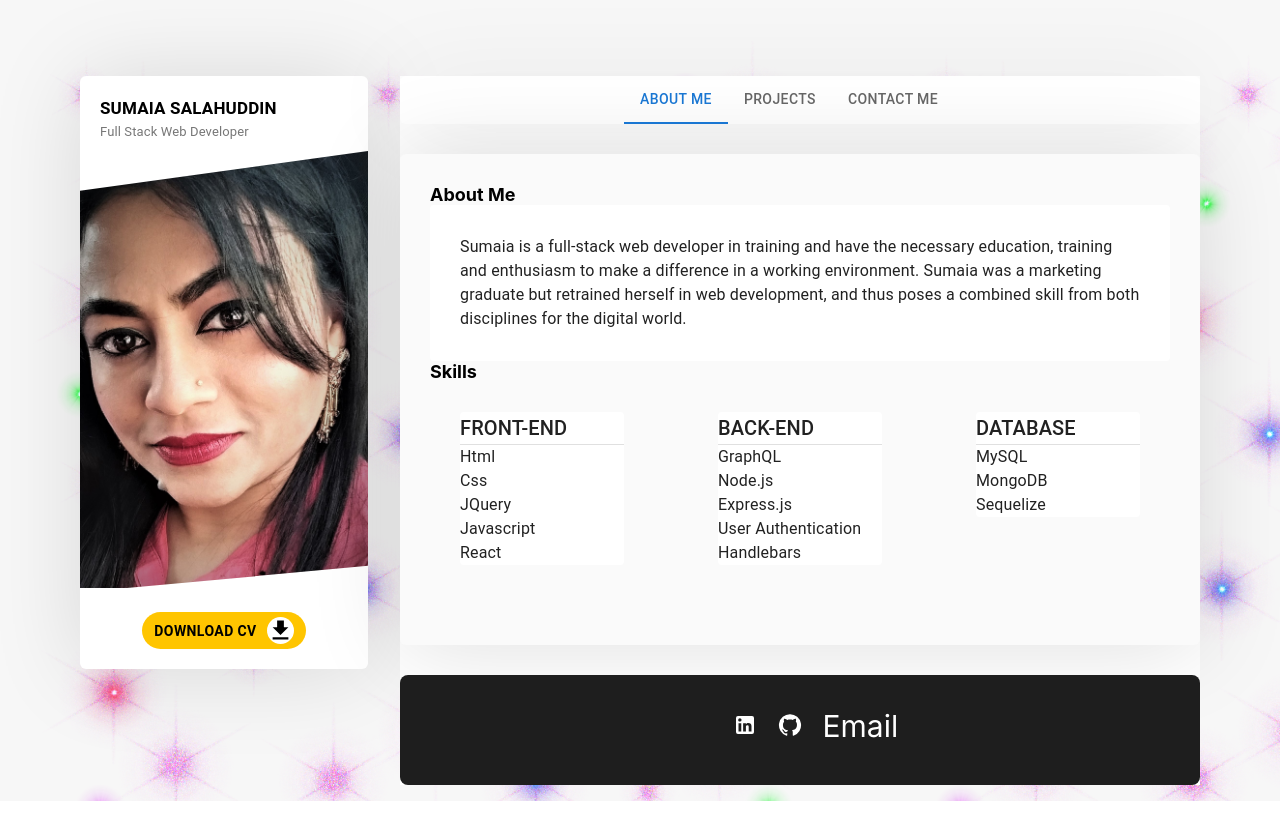
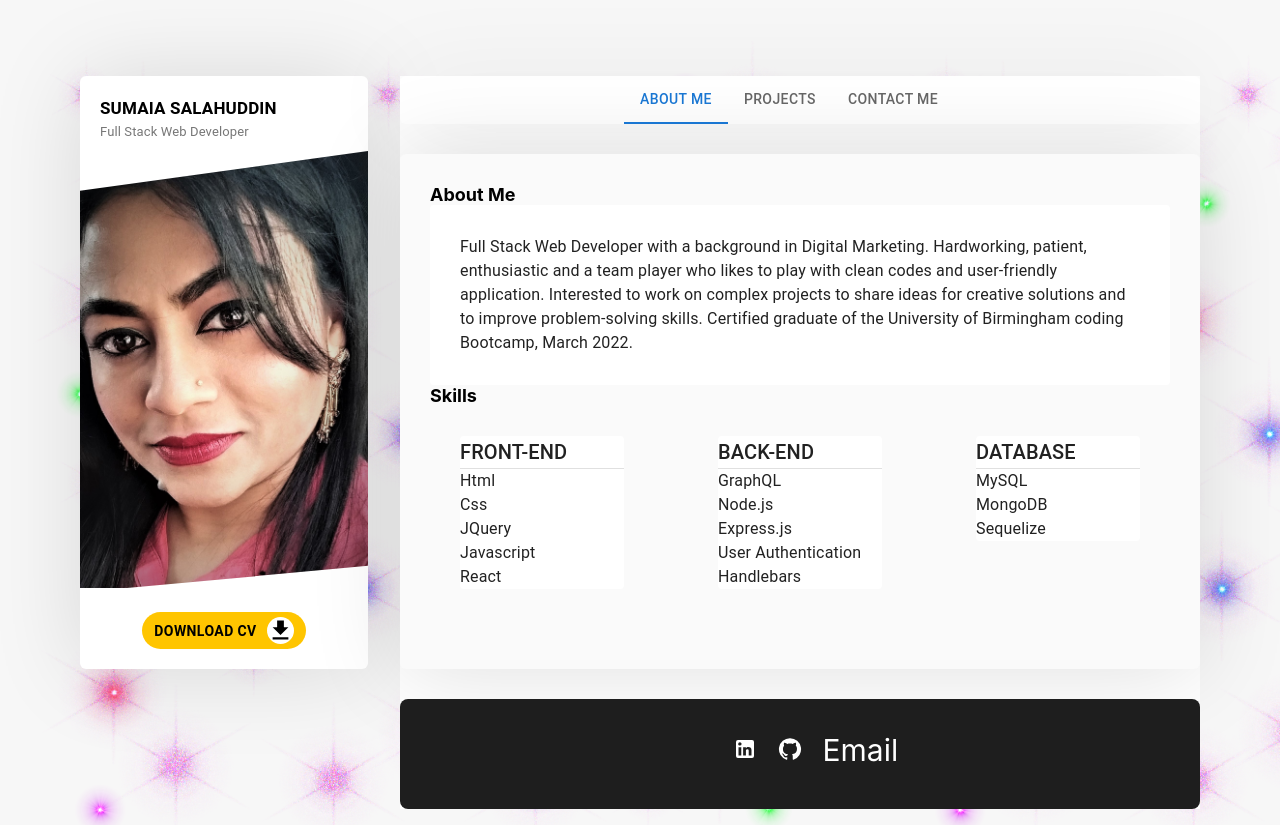
Before and after one commit to SumaiaSorna/react-portfolio, a React (Create React App) app: page / in a window 1280 px wide. Before the commit the page ends 801 px from the top, so only its background shows below. Built offline with nearby package versions, Linux system fonts and the light colour scheme.

Commit message:
update about me section

```diff
--- a/src/pages/AboutMe/index.js
+++ b/src/pages/AboutMe/index.js
@@ -16,11 +16,12 @@ export const AboutMe = () => {
         <Grid item xs={12}>
           <Paper elevation={0}>
             <Typography className="section-text">
-              Sumaia is a full-stack web developer in training and have the
-              necessary education, training and enthusiasm to make a difference
-              in a working environment. Sumaia was a marketing graduate but
-              retrained herself in web development, and thus poses a combined
-              skill from both disciplines for the digital world.
+              Full Stack Web Developer with a background in Digital Marketing.
+              Hardworking, patient, enthusiastic and a team player who likes to
+              play with clean codes and user-friendly application. Interested to
+              work on complex projects to share ideas for creative solutions and
+              to improve problem-solving skills. Certified graduate of the
+              University of Birmingham coding Bootcamp, March 2022.
             </Typography>
           </Paper>
         </Grid>
```
